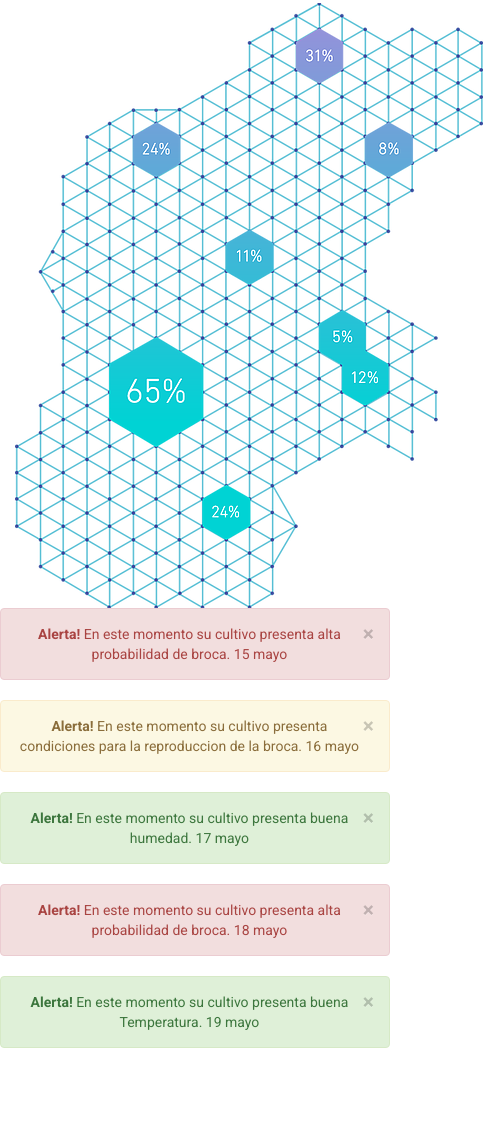
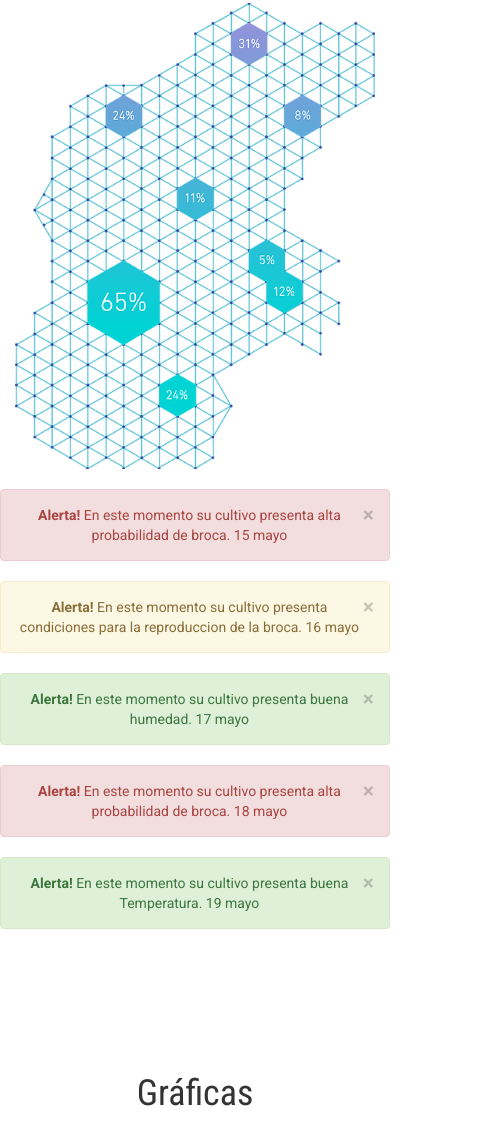
Before and after one commit to luis1415/luis1415.github.io, a plain HTML site: page sensores_grafica.html in a window 390 px wide. Shown: the part 446-1590 px from the top of the page, 483 px wide, since content can reach past the window. Drawn offline with nearby package versions, Linux system fonts and the light colour scheme; a script that the page names is missing; files whose address does not match are found by name; a web font is replaced by a local one.

Commit message:
graficas responsive

```diff
--- a/sensores_grafica.html
+++ b/sensores_grafica.html
@@ -132,8 +132,9 @@
 
                             <h2 class="subtitle wow fadeInDown" data-wow-duration="500ms" data-wow-delay=".3s">Mis alertas</h2>
                             <div class="row">
-                              <div class="col-md-6">
-                                <IMG SRC="images/red.png" style="width: auto; height: auto">
+                              <div class="container-fluid col-md-6">
+                                <IMG SRC="images/red.png" style="width: 100%; height: 70;">
+                                  <br><br>
                               </div>
                               <div class="col-md-6 alert alert-danger">
                                 <a href="#" class="close" data-dismiss="alert" aria-label="close">×</a>
@@ -168,6 +169,9 @@
             </div>
         </section>
         <div class="row">
+          <center>
+          <h1>Gráficas</h1>
+        </center>
           <div class="col-md-6">
           <div id="GraficoGoogleChart-ejemplo-1" style="width: auto; height: 600px">
             </div></div>
```
